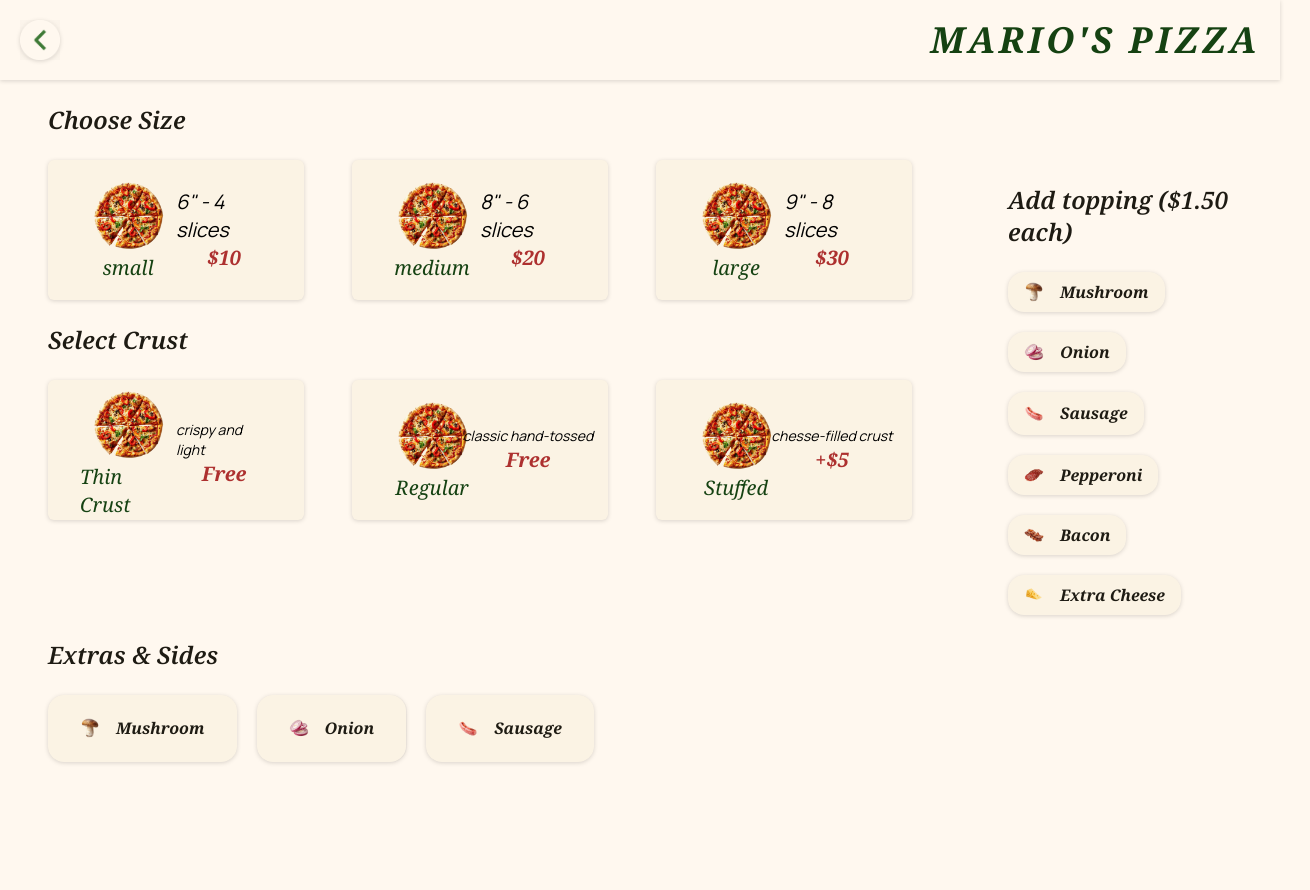
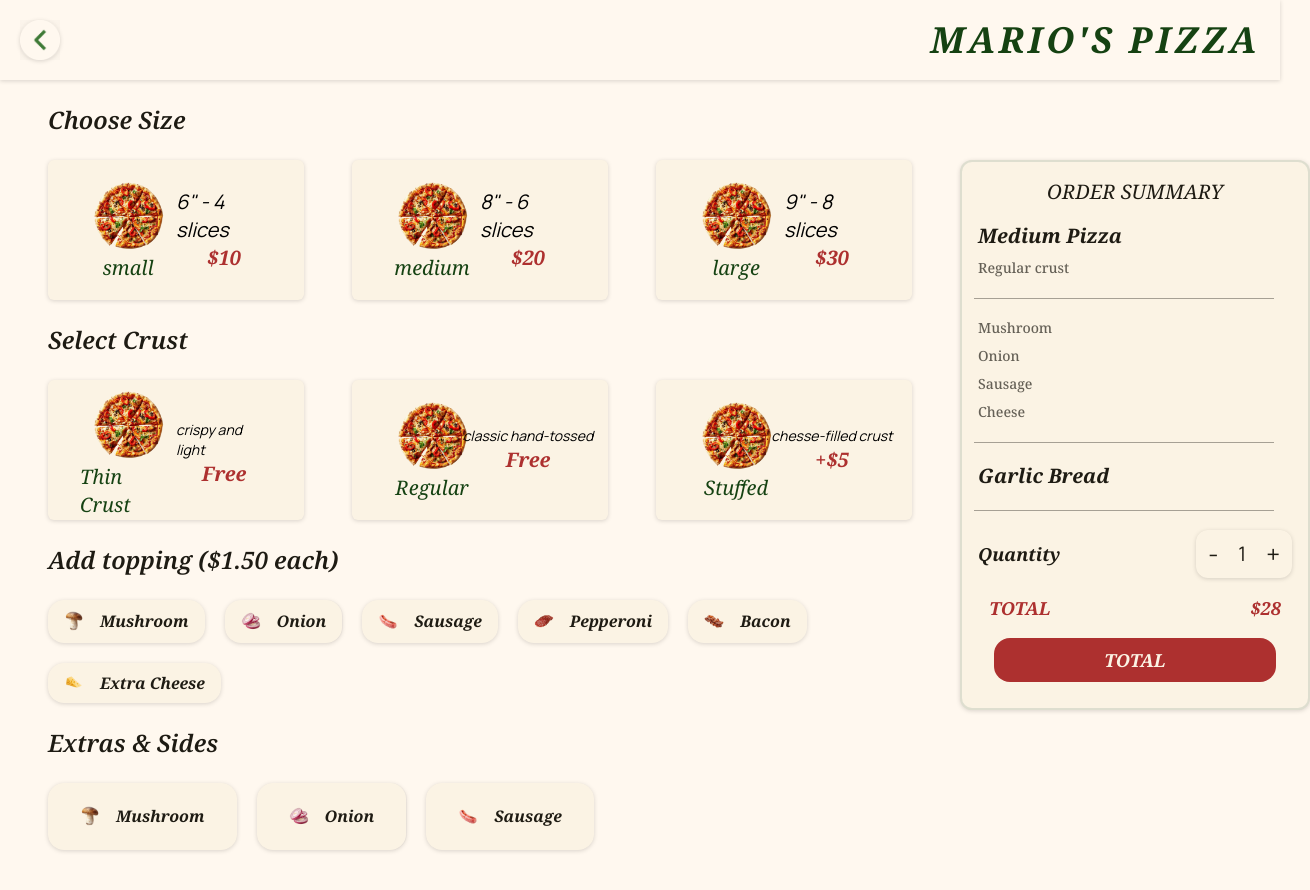
Before and after one commit to akshansh-kakkkar/Mario-s-Pizza-application, a React (Vite) app: page /orderform in a window 1280 px wide. Shown: the top 890 px of the page, 1310 px wide, since content can reach past the window. Before the commit the page ends 810 px from the top, so only its background shows below. Built offline with nearby package versions, Linux system fonts and the light colour scheme; some icons are missing.

Commit message:
added cart option

```diff
--- a/src/components/PizzaOrderForm.jsx
+++ b/src/components/PizzaOrderForm.jsx
@@ -116,12 +116,11 @@ const PizzaOrderForm = () => {
                 </div>
               </div>
             </div>
-          </div>
             <div>
-            <div className="mx-12 mt-6 mb-6 noto2-serif text-2xl font-semibold text-[#1E1B13]">
+              <div className="mt-6 mb-6 noto2-serif text-2xl font-semibold text-[#1E1B13]">
                 Add topping ($1.50 each)
               </div>
-            <div className="mx-12  flex flex-wrap gap-5">
+              <div className="  flex flex-wrap gap-5">
                 <div className="flex flex-wrap w-fit py-2 px-4  backdrop-blur-2xl drop-shadow-sm  rounded-2xl font-bold text-md whitespace-nowrap text-[#1E1B13]  noto2-serif items-center gap-4 bg-[#FBF3E4] ">
                   <img src="/mushroom.png" alt="mushroom" width={20} />
                   <span>Mushroom</span>
@@ -148,13 +147,11 @@ const PizzaOrderForm = () => {
                 </div>
               </div>
             </div>
-        </div>
-      </div>
-
-      <div className="mx-12 mt-6 mb-6 noto2-serif text-2xl font-semibold text-[#1E1B13]">
+            <div>
+              <div className=" mt-6 mb-6 noto2-serif text-2xl font-semibold text-[#1E1B13]">
                 Extras & Sides
               </div>
-      <div className="mx-12 flex flex-wrap gap-5 mb-12">
+              <div className=" flex flex-wrap gap-5 mb-12">
                 <div className="flex flex-wrap w-fit  py-5 px-8 backdrop-blur-2xl drop-shadow-sm  rounded-2xl font-bold text-md whitespace-nowrap text-[#1E1B13]  noto2-serif items-center gap-4 bg-[#FBF3E4] ">
                   <img src="/mushroom.png" alt="mushroom" width={20} />
                   <span>Mushroom</span>
@@ -168,6 +165,64 @@ const PizzaOrderForm = () => {
                   <span>Sausage</span>
                 </div>
               </div>
+            </div>
+          </div>
+          <div className="col-span-1 bg-[#FBF3E4]  backdrop-blur-2xl drop-shadow-sm w-[350px] h-[550px] border-2 border-[rgba(194,201,187,0.5)] rounded-xl">
+            <div className="noto2-serif mt-4 text-xl flex justify-center text-[#1E1B13]">
+              ORDER SUMMARY
+            </div>
+            <div className=" mt-4 mx-4 noto2-serif font-bold text-xl text-[#1E1B13]">
+              Medium Pizza
+            </div>
+            <div className="mt-2 mx-4 noto-serif  font-medium text-sm text-[#1e1b13ad]">
+              Regular crust
+            </div>
+            <div className="w-[300px] my-5 flex justify-center mx-3 h-[0.1px] bg-[#1e1b1362]"></div>
+            <div>
+              <div className="mt-2 mx-4 noto-serif  font-medium text-sm text-[#1e1b13ad]">
+                Mushroom
+              </div>
+              <div className="mt-2 mx-4 noto-serif  font-medium text-sm text-[#1e1b13ad]">
+                Onion
+              </div>
+              <div className="mt-2 mx-4 noto-serif  font-medium text-sm text-[#1e1b13ad]">
+                Sausage
+              </div>
+              <div className="mt-2 mx-4 noto-serif  font-medium text-sm text-[#1e1b13ad]">
+                Cheese
+              </div>
+            </div>
+            <div className="w-[300px] my-5 flex justify-center mx-3 h-[0.1px] bg-[#1e1b1362]"></div>
+            <div className=" mt-4 mx-4 noto2-serif font-bold text-xl text-[#1E1B13]">
+              Garlic Bread
+            </div>
+            <div className="w-[300px] my-5 flex justify-center mx-3 h-[0.1px] bg-[#1e1b1362]"></div>
+            <div className="flex justify-between items-center  mt-4 mx-4 ">
+              <div className="noto2-serif font-bold text-lg text-[#1E1B13]">
+                Quantity
+              </div>
+              <div className="bg-[#FBF3E4]   backdrop-blur-2xl drop-shadow-sm flex gap-5 items-center justify-center rounded-xl py-2 px-3 text-[#1e1b13]">
+                <span className="text-2xl man3-rope ">-</span>
+                <span className="text-xl man3-rope ">1</span>
+                <span className="text-2xl man3-rope ">+</span>
+              </div>
+            </div>
+            <div className="flex justify-center gap-50 items-center  mt-4 mx-8 ">
+              <div className="noto2-serif font-bold text-lg text-[#AD302F]">
+                TOTAL
+              </div>
+              <div className="noto2-serif font-bold text-lg text-[#AD302F]">
+                $28
+              </div>
+            </div>
+            <div className="flex justify-center gap-50 items-center  bg-[#AD302F] p-2 rounded-2xl mt-4 mx-8 ">
+              <div className="noto2-serif font-bold text-lg text-[#FBF3E4]">
+                TOTAL
+              </div>
+            </div>
+          </div>
+        </div>
+      </div>
     </>
   );
 };
```
Lines whose indentation alone changed are shown as unchanged.
